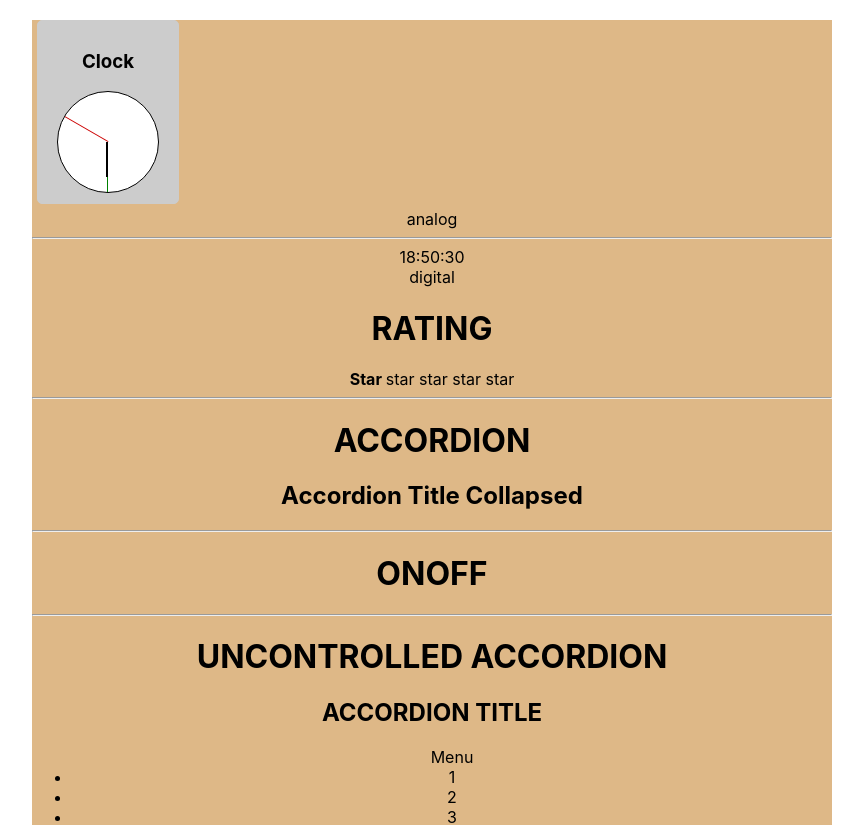
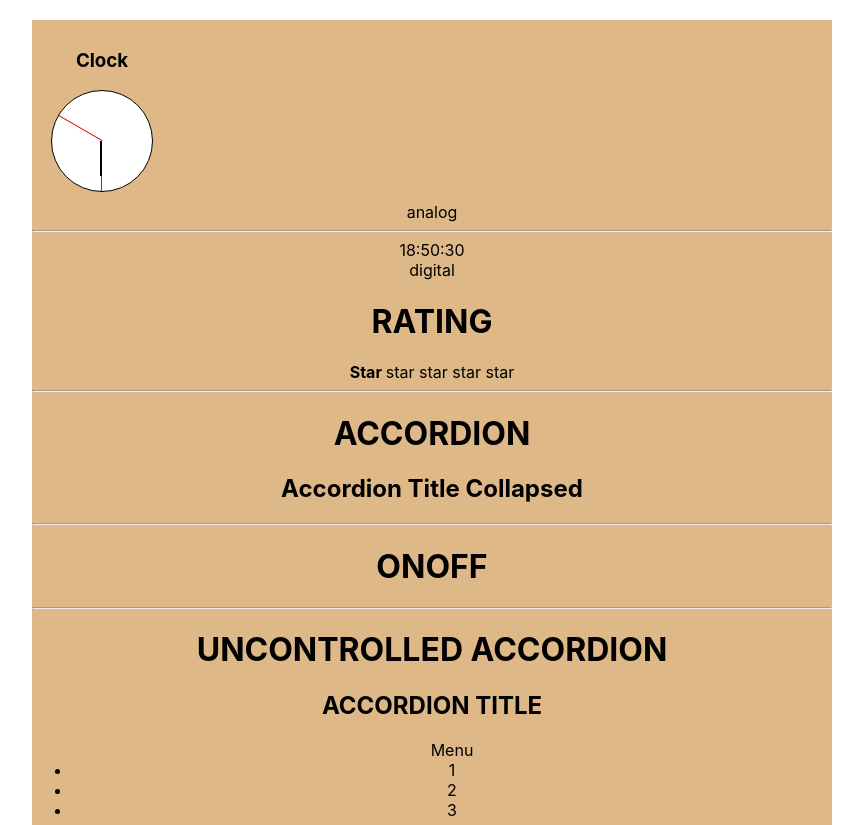
Before and after one commit to ArturLimaiko/it-kamasutra-examples-, a React (Create React App) app: page / in a window 1280 px wide. Shown: the top 825 px of the page, without its empty margins (208-1071 px from the left). Built offline with nearby package versions, Linux system fonts and the light colour scheme.

Commit message:
24 - create module css & modify

```diff
--- a/src/clock-version-2/AnalogClock.css
+++ b/src/clock-version-2/AnalogClock.module.css
@@ -4,10 +4,6 @@
     display: flex;
     flex-direction: column;
     align-items: center;
-    border: solid 1px #ccc;
-    border-radius: 5px;
-    margin: 5px;
-    background: #ccc;
     padding: 10px;
 }
 .clock .digital-clock {
--- a/src/clock-version-2/AnalogClockView.tsx
+++ b/src/clock-version-2/AnalogClockView.tsx
@@ -1,6 +1,6 @@
 import React from "react";
 import {ClockViewPropsType} from "./clock-version-2";
-import './AnalogClock.css'
+import s from './AnalogClock.module.css'
 
 export const AnalogClockView: React.FC<ClockViewPropsType> = ({date}) => {
 
@@ -15,12 +15,12 @@
     };
 
     return (
-        <div className={"clock"}>
+        <div className={s.clock}>
             <h3>Clock</h3>
-            <div className={"analog-clock"}>
-                <div className={"dial seconds"} style={secondsStyle}/>
-                <div className={"dial minutes"} style={minutesStyle}/>
-                <div className={"dial hours"} style={hoursStyle}/>
+            <div className={s['analog-clock']}>
+                <div className={`${s.dial} ${s.seconds}`} style={secondsStyle}/>
+                <div className={`${s.dial} ${s.minutes}`} style={minutesStyle}/>
+                <div className={`${s.dial} ${s.hours}`} style={hoursStyle}/>
             </div>
         </div>
     )
```
